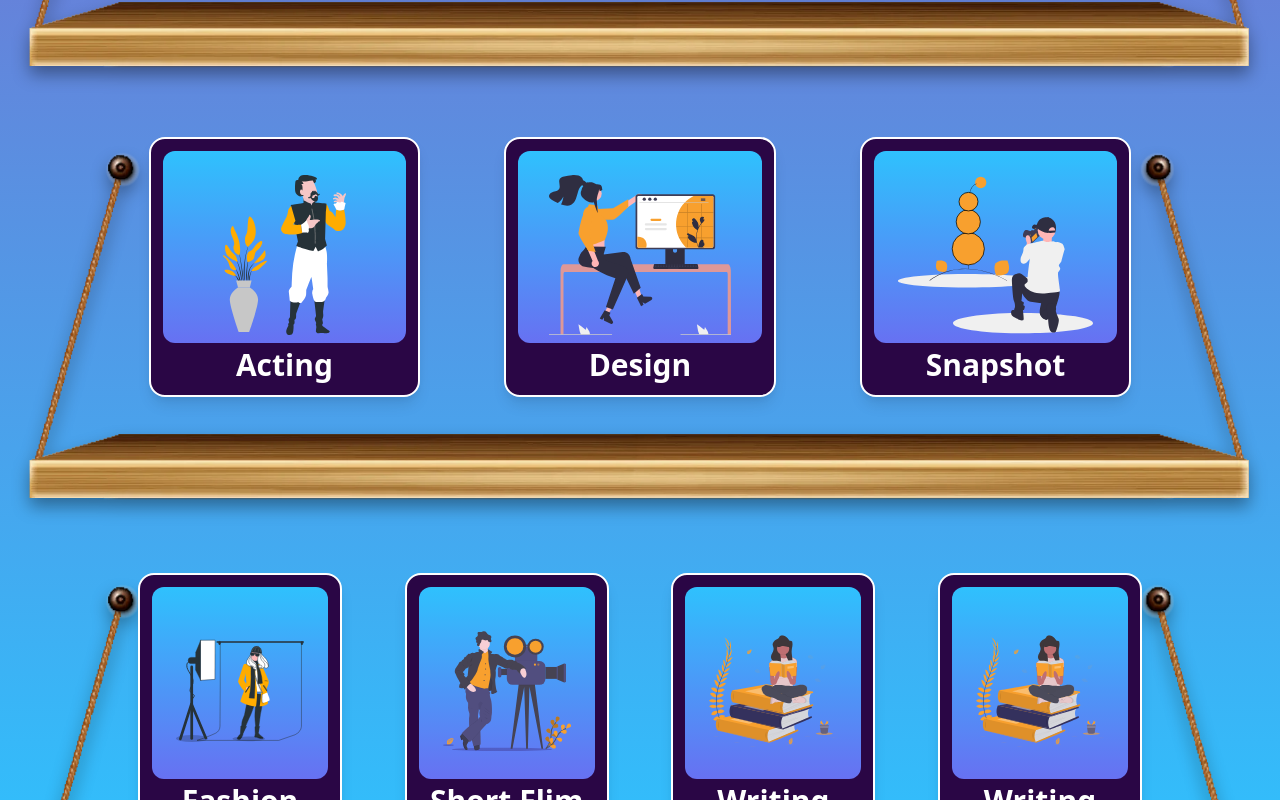
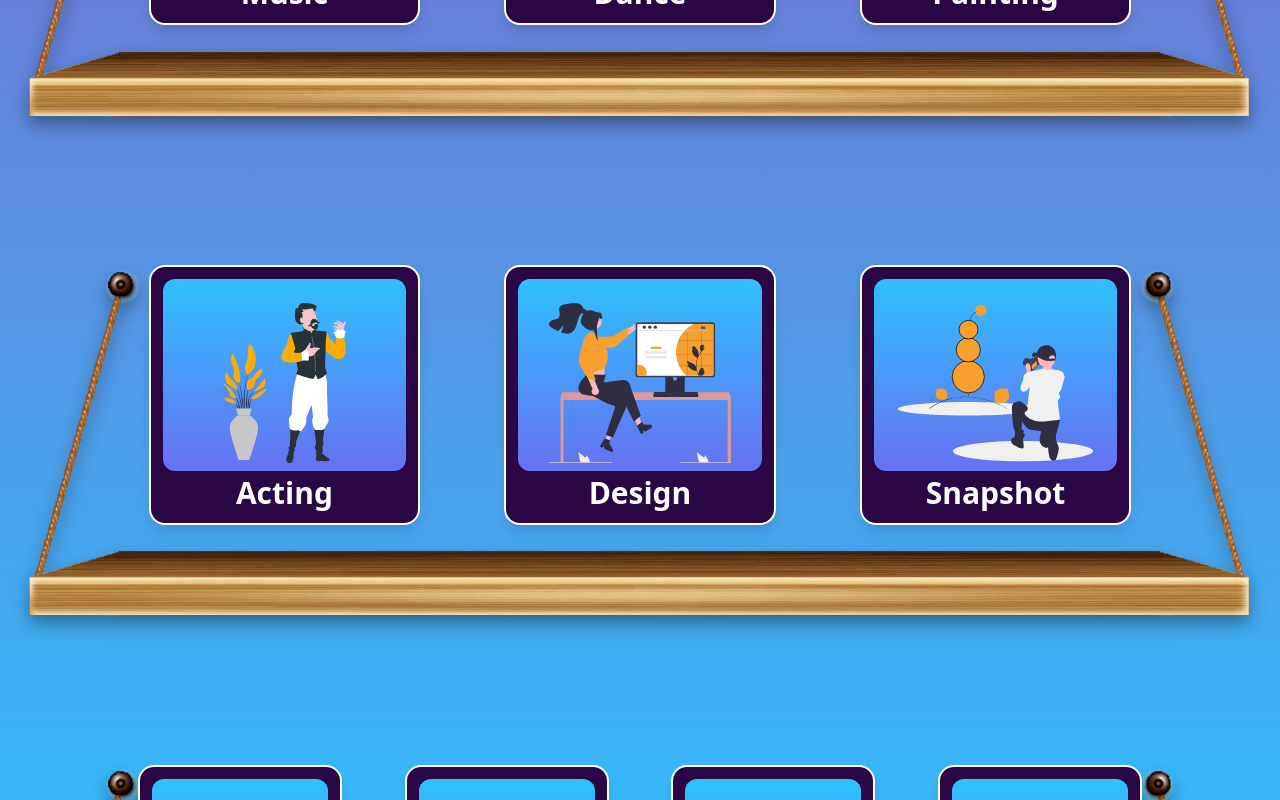
Before and after one commit to SohinijRover/KSTAR, a React (Create React App) app: page / in a window 1280 px wide. Shown: the part 1580-2380 px from the top of the page. Built offline with nearby package versions, Linux system fonts and the light colour scheme.

Commit message:
card bench distance

```diff
--- a/src/Components/Home/BgBench.js
+++ b/src/Components/Home/BgBench.js
@@ -2,7 +2,7 @@ import React from 'react'
 
 function BgBench() {
   return (
-    <div className="hidden lg:block absolute -bottom-40">
+    <div className="hidden lg:block absolute" style={{bottom: "-13.1rem"}}>
       <img src="./assets/Home/bench.png" alt="bg-bench" />
     </div>
   )
--- a/src/Components/Home/BgBenchTwo.js
+++ b/src/Components/Home/BgBenchTwo.js
@@ -3,11 +3,11 @@ import React from 'react'
 function BgBenchTwo() {
   return (
     <div>
-      <div className="hidden lg:block absolute bottom-80">
+      <div className="hidden lg:block absolute" style={{bottom: "24.7rem"}}>
       <img src="./assets/Home/bench.png" alt="bg-bench" />
     </div>
 
-    <div className="hidden lg:block absolute -bottom-28">
+    <div className="hidden lg:block absolute" style={{bottom: "-6.5rem"}}>
       <img src="./assets/Home/bench.png" alt="bg-bench" />
     </div>
     </div>
--- a/src/Components/ProjectCard/CardInfo.js
+++ b/src/Components/ProjectCard/CardInfo.js
@@ -68,7 +68,7 @@ function CardInfo() {
   ]);
   return (
     <div
-      className="overflow-hidden w-full flex flex-col justify-center items-center"
+      className="overflow w-full flex flex-col justify-center items-center mb-10"
       id="cards"
     >
       <div className="w-10/12 flex flex-wrap justify-center">
@@ -81,7 +81,7 @@ function CardInfo() {
           </div>
         ))}
       </div>
-      <div className="mb-10 w-10/12 flex flex-wrap justify-center">
+      <div className="w-10/12 flex flex-wrap justify-center">
         {b_last.map(({ id, ...otherprops }) => (
           <div
             key={id}
--- a/src/Components/ProjectCard/CardStyle.js
+++ b/src/Components/ProjectCard/CardStyle.js
@@ -7,7 +7,9 @@ function CardStyle(props) {
     scroll.scrollToTop();
   };
   return (
-    <div className="flex w-11/12 flex-col justify-center mt-10 lg:mt-44 items-center">
+    <div className="flex w-11/12 flex-col justify-center mt-10 lg:mt-72 items-center" style={{
+      marginTop: "15rem"
+    }}>
       <Link
         to={props.link}
         onClick={toggleHome}
```
